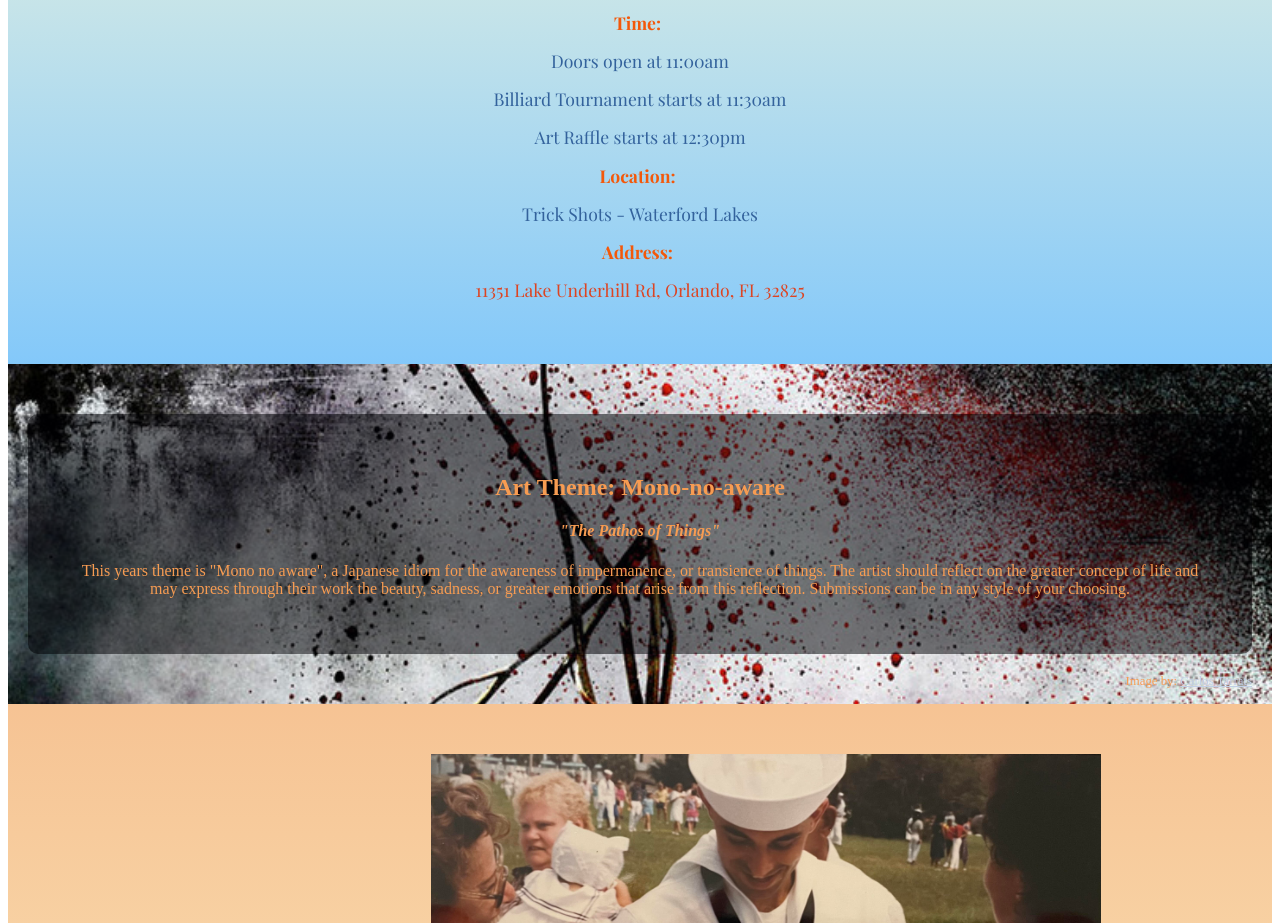
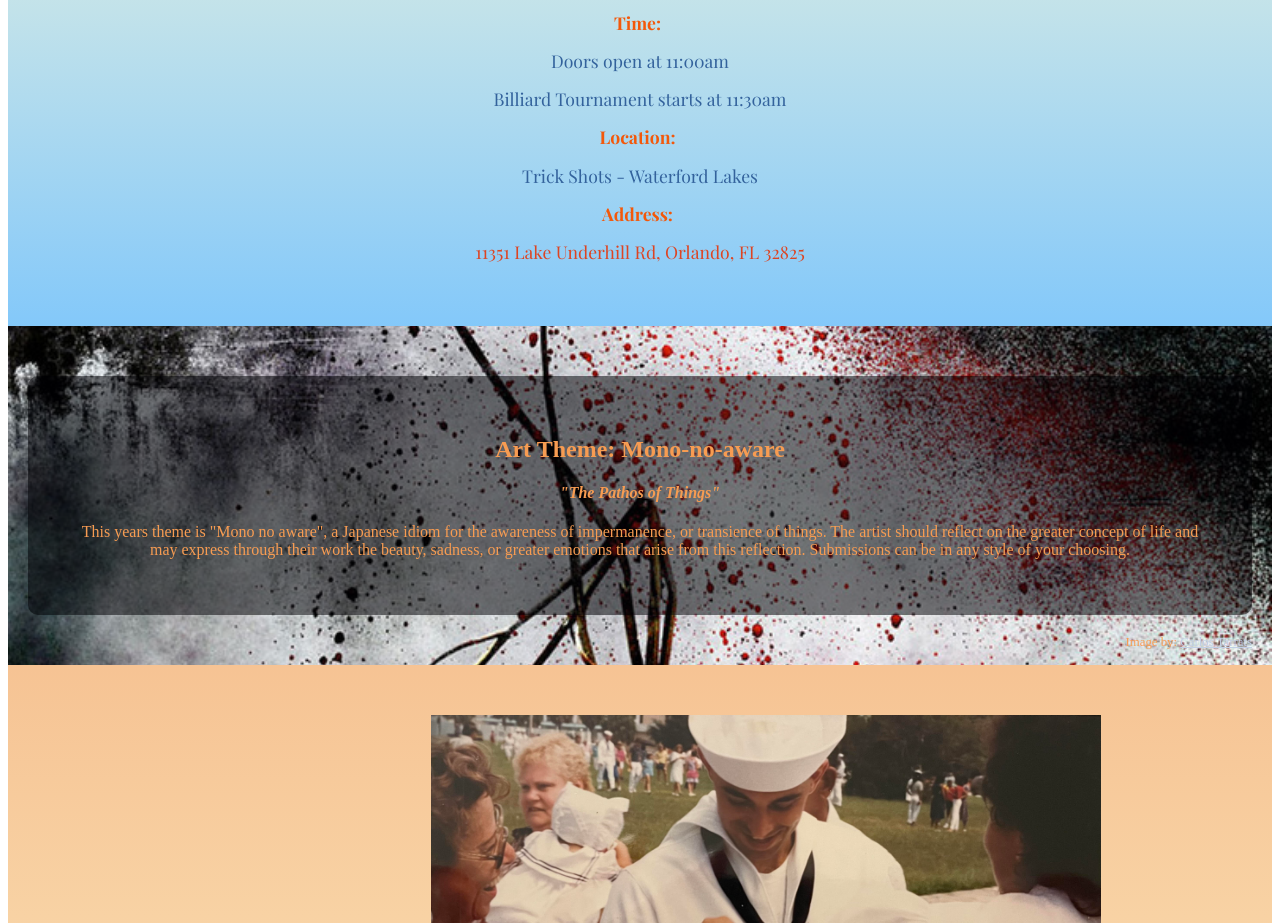
Before and after one commit to JJGantt/louie-bowl-frontend, an Angular app: page / in a window 1280 px wide. Shown: the part 880-1803 px from the top of the page. Built offline with nearby package versions, Linux system fonts and the light colour scheme; a web font is replaced by a local one.

Commit message:
info update

```diff
--- a/src/app/home/home.component.html
+++ b/src/app/home/home.component.html
@@ -28,7 +28,6 @@
       <p><strong>Time:</strong></p>
       <p>Doors open at 11:00am</p>
       <p>Billiard Tournament starts at 11:30am</p>
-      <p>Art Raffle starts at 12:30pm</p>
       <p><strong>Location:</strong></p>
       <p>Trick Shots - Waterford Lakes</p>
       <p><strong>Address:</strong></p>
```
